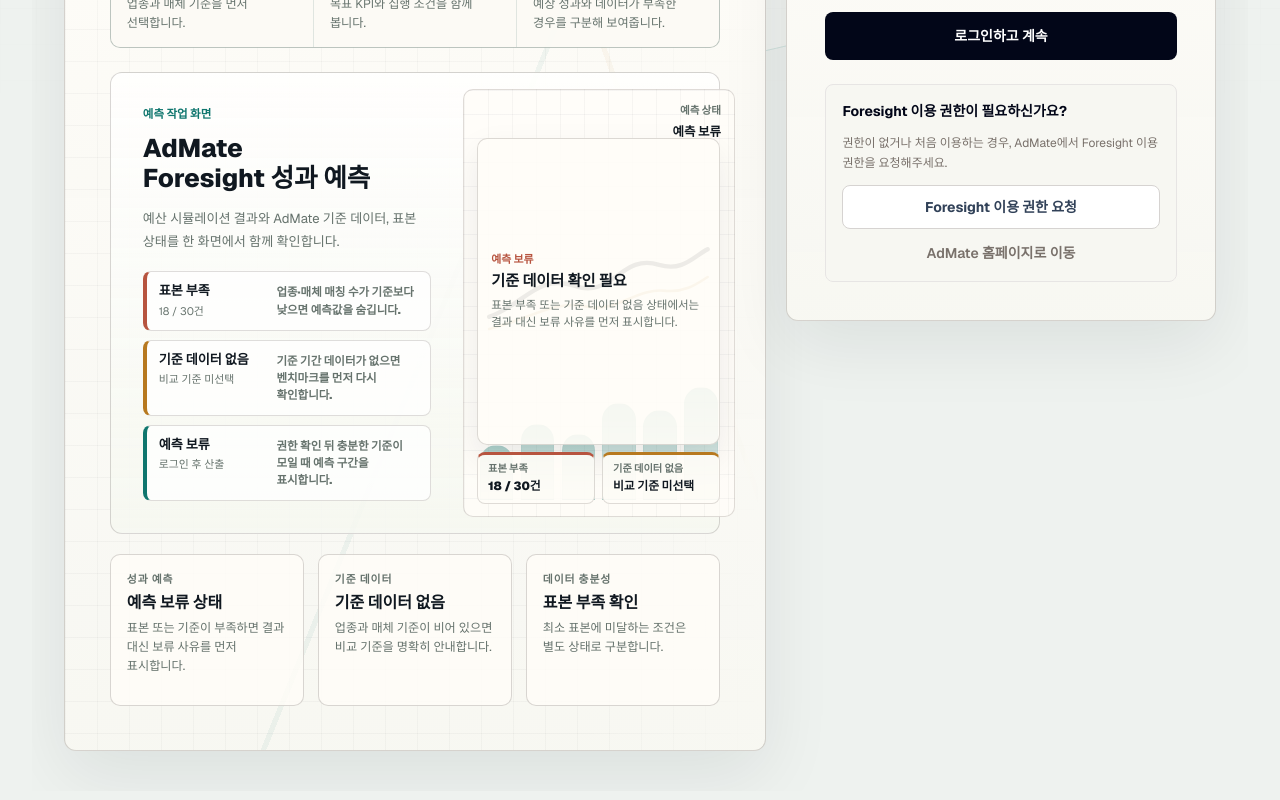
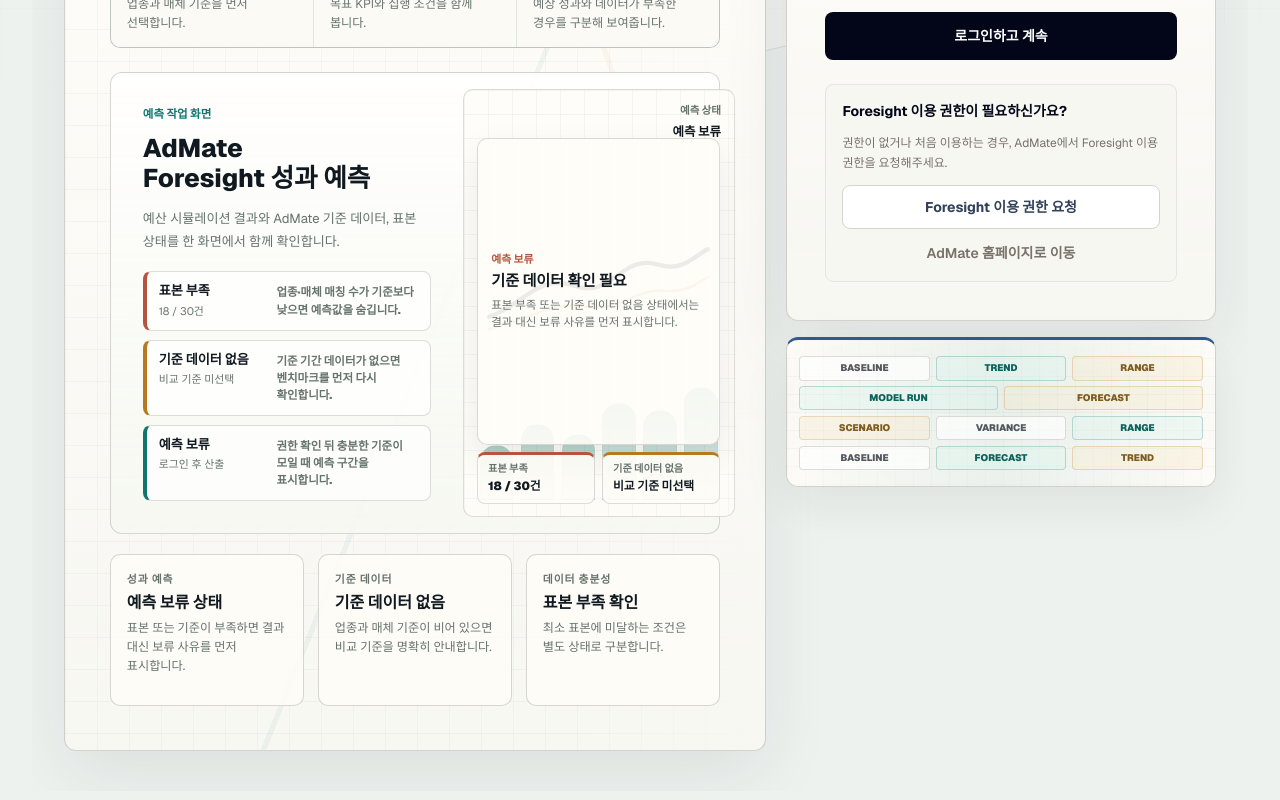
Before and after one commit to Jhongjin/admate-foresight, a Next.js app: page /login in a window 1280 px wide. Shown: the part 496-1296 px from the top of the page. Built offline with nearby package versions, Linux system fonts and the light colour scheme; no server answers.

Commit message:
Add Foresight ambient forecast panel

```diff
--- a/app/globals.css
+++ b/app/globals.css
@@ -589,6 +589,13 @@
   padding: 1rem;
 }
 
+.foresight-gate-action-stack {
+  align-self: start;
+  display: grid;
+  gap: 1rem;
+  min-width: 0;
+}
+
 .foresight-gate-action {
   display: flex;
   flex-direction: column;
@@ -693,6 +700,76 @@
   line-height: 1.55;
 }
 
+.foresight-gate-text-material {
+  position: relative;
+  display: grid;
+  gap: 0.32rem;
+  height: 150px;
+  align-content: center;
+  overflow: hidden;
+  border: 1px solid rgba(120, 113, 108, 0.3);
+  border-top: 3px solid var(--foresight-analysis-blue);
+  border-radius: 12px;
+  background:
+    linear-gradient(rgba(16, 24, 32, 0.035) 1px, transparent 1px),
+    linear-gradient(90deg, rgba(16, 24, 32, 0.03) 1px, transparent 1px),
+    rgba(255, 253, 248, 0.68);
+  background-size: 18px 18px;
+  padding: 0.75rem;
+  box-shadow: 0 18px 48px rgba(16, 24, 32, 0.07);
+}
+
+.foresight-gate-text-material::before {
+  content: '';
+  position: absolute;
+  inset: 0;
+  pointer-events: none;
+  background:
+    linear-gradient(90deg, transparent, rgba(15, 118, 110, 0.08), transparent),
+    linear-gradient(180deg, rgba(255, 253, 248, 0.72), transparent 34%, rgba(255, 253, 248, 0.54));
+}
+
+.foresight-gate-text-material-row {
+  position: relative;
+  display: grid;
+  grid-template-columns: repeat(6, minmax(0, 1fr));
+  gap: 0.35rem;
+}
+
+.foresight-gate-text-material-row span {
+  min-width: 0;
+  min-height: 1.55rem;
+  display: inline-flex;
+  align-items: center;
+  justify-content: center;
+  grid-column: span 2;
+  border: 1px solid rgba(120, 113, 108, 0.24);
+  border-radius: 4px;
+  background: rgba(255, 255, 255, 0.66);
+  color: rgba(16, 24, 32, 0.72);
+  font-size: 0.6rem;
+  font-weight: 850;
+  line-height: 1;
+  text-align: center;
+  white-space: nowrap;
+}
+
+.foresight-gate-text-material-row span[data-weight='1'] {
+  border-color: rgba(15, 118, 110, 0.24);
+  background: rgba(216, 243, 236, 0.34);
+  color: #0b625b;
+}
+
+.foresight-gate-text-material-row span[data-weight='2'] {
+  border-color: rgba(183, 121, 31, 0.24);
+  background: rgba(247, 232, 199, 0.34);
+  color: #7f5b1d;
+}
+
+.foresight-gate-text-material-row:nth-child(2) span {
+  grid-column: span 3;
+}
+
 @media (max-width: 767px) {
   .foresight-login-stage {
     padding-top: 1rem;
@@ -758,6 +835,10 @@
   .foresight-gate-forecast-copy {
     min-height: auto;
     padding: 0.4rem 0.2rem 0.8rem;
+  }
+
+  .foresight-gate-text-material {
+    display: none;
   }
 }
 
--- a/app/login/page.tsx
+++ b/app/login/page.tsx
@@ -56,6 +56,13 @@
     detail: '권한 확인 뒤 충분한 기준이 모일 때 예측 구간을 표시합니다.',
     tone: 'hold',
   },
+] as const;
+
+const textMaterialRows = [
+  ['BASELINE', 'TREND', 'RANGE'],
+  ['MODEL RUN', 'FORECAST'],
+  ['SCENARIO', 'VARIANCE', 'RANGE'],
+  ['BASELINE', 'FORECAST', 'TREND'],
 ] as const;
 
 export default async function LoginPage({ searchParams }: LoginPageProps) {
@@ -193,6 +200,7 @@
           </div>
         </div>
 
+        <div className="foresight-gate-action-stack">
           <aside className="foresight-gate-action">
             <div>
               <p className="text-xs font-semibold uppercase tracking-[0.12em] text-stone-500">
@@ -267,6 +275,22 @@
               </a>
             </div>
           </aside>
+
+          <div className="foresight-gate-text-material" aria-label="Foresight baseline forecast signal">
+            {textMaterialRows.map((row, rowIndex) => (
+              <div key={`signal-row-${rowIndex}`} className="foresight-gate-text-material-row">
+                {row.map((item, itemIndex) => (
+                  <span
+                    key={`${item}-${rowIndex}-${itemIndex}`}
+                    data-weight={(rowIndex + itemIndex) % 3}
+                  >
+                    {item}
+                  </span>
+                ))}
+              </div>
+            ))}
+          </div>
+        </div>
       </section>
     </div>
   );
```
Lines whose indentation alone changed are shown as unchanged.
